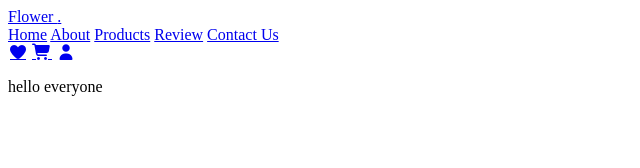
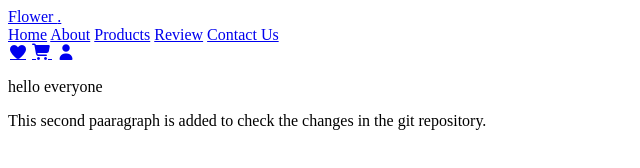
Before and after one commit to SanjanaM0619/flower_website, a plain HTML site: page flower_website/html/index.html in a window 1280 px wide. Shown: the whole page, without its empty margins (0-640 px from the left). Drawn offline with Linux system fonts and the light colour scheme.

Commit message:
Second Para added

```diff
--- a/flower_website/html/index.html
+++ b/flower_website/html/index.html
@@ -28,7 +28,8 @@
         </div>
     </header>
     <p>hello everyone</p>
-
+   <p>This second paaragraph is added to check the changes in the git repository.
+   </p>
 
 </body>
 </html>
```
